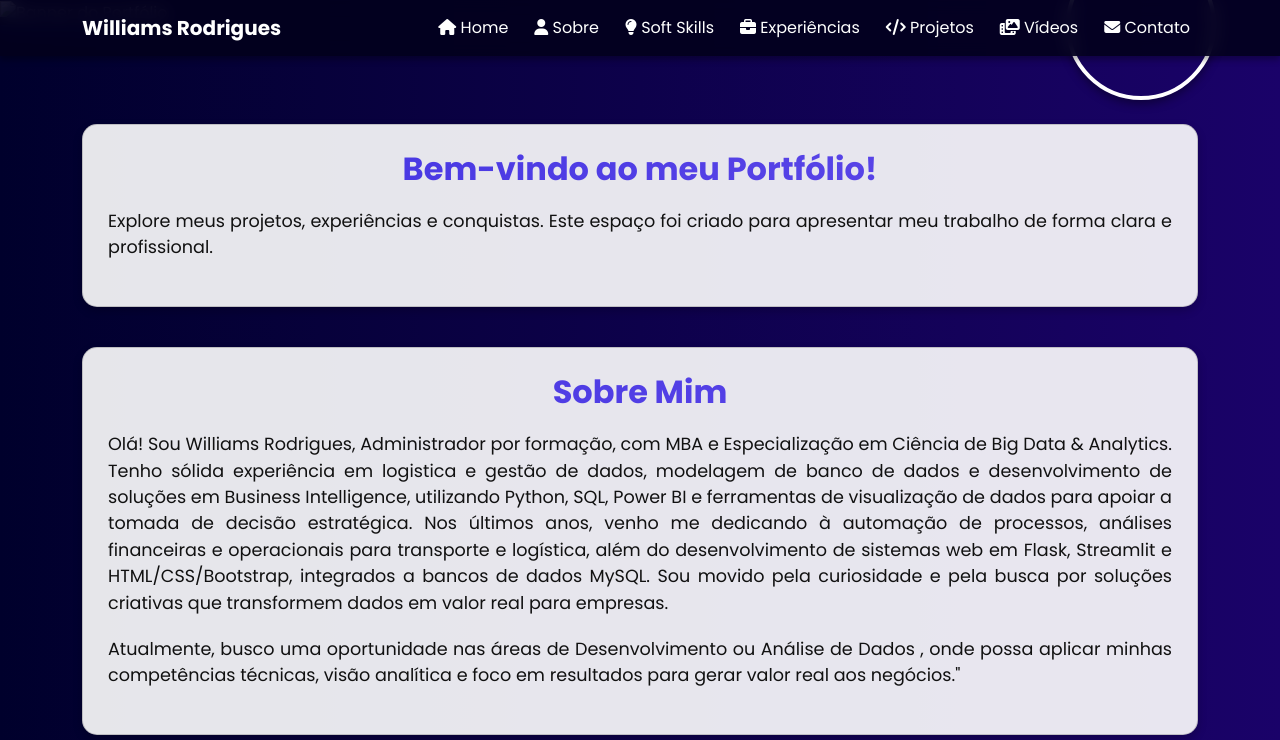
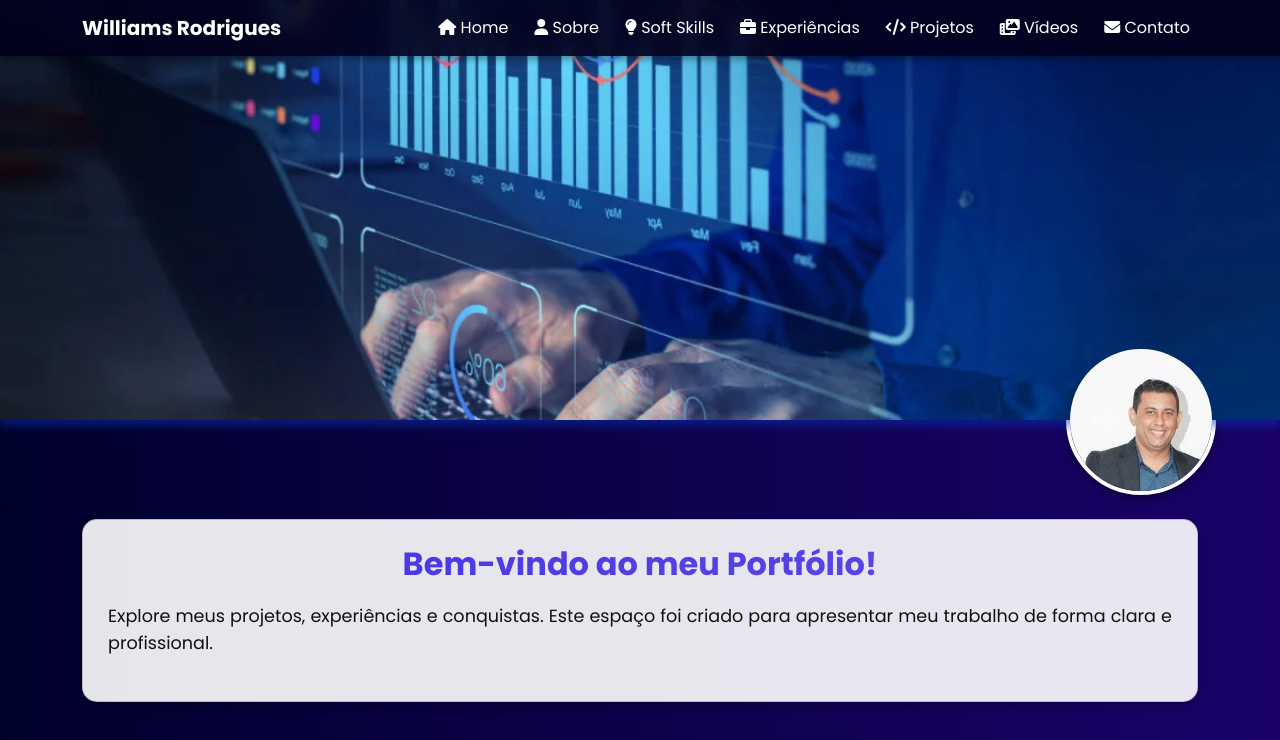
Before and after one commit to Williamsrvs/williamsrodrigues, a plain HTML site: page index.html in a window 1280 px wide. Shown: the top 740 px of the page. Drawn offline with nearby package versions, Linux system fonts and the light colour scheme.

Commit message:
Update index.html

```diff
--- a/index.html
+++ b/index.html
@@ -159,8 +159,8 @@ margin-bottom: 5px;
 </nav>
 
 <!-- IMAGENS -->
-<img src="static\img\cartaz.webp" alt="Banner do Portfólio" class="profile-pic">
-<img src="static\img\will.jpg" alt="Foto de Perfil" class="will">
+<img src="cartaz.webp" alt="Banner do Portfólio" class="profile-pic">
+<img src="will.jpg" alt="Foto de Perfil" class="will">
 
 <!-- HOME -->
 <section id="home" class="container text-justify mt-4">
```
